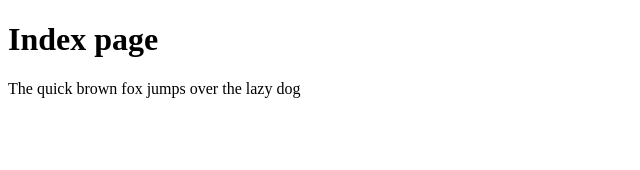
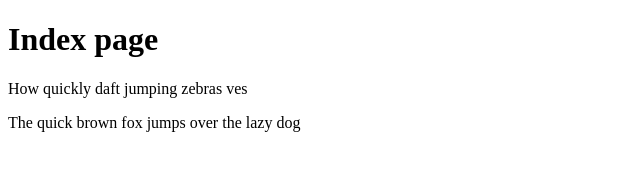
Before and after one commit to theoptionshunter/GitFundamentals, a plain HTML site: page index.html in a window 1280 px wide. Shown: the whole page, without its empty margins (0-640 px from the left). Drawn offline with Linux system fonts and the light colour scheme.

Commit message:
revision two

```diff
--- a/index.html
+++ b/index.html
@@ -6,7 +6,7 @@
 </head>
 <body>
 	<h1>Index page</h1>
-	<p></p>
+	<p>How quickly daft jumping zebras ves</p>
 	<p>The quick brown fox jumps over the lazy dog</p>
 </body>
 </html>
```
